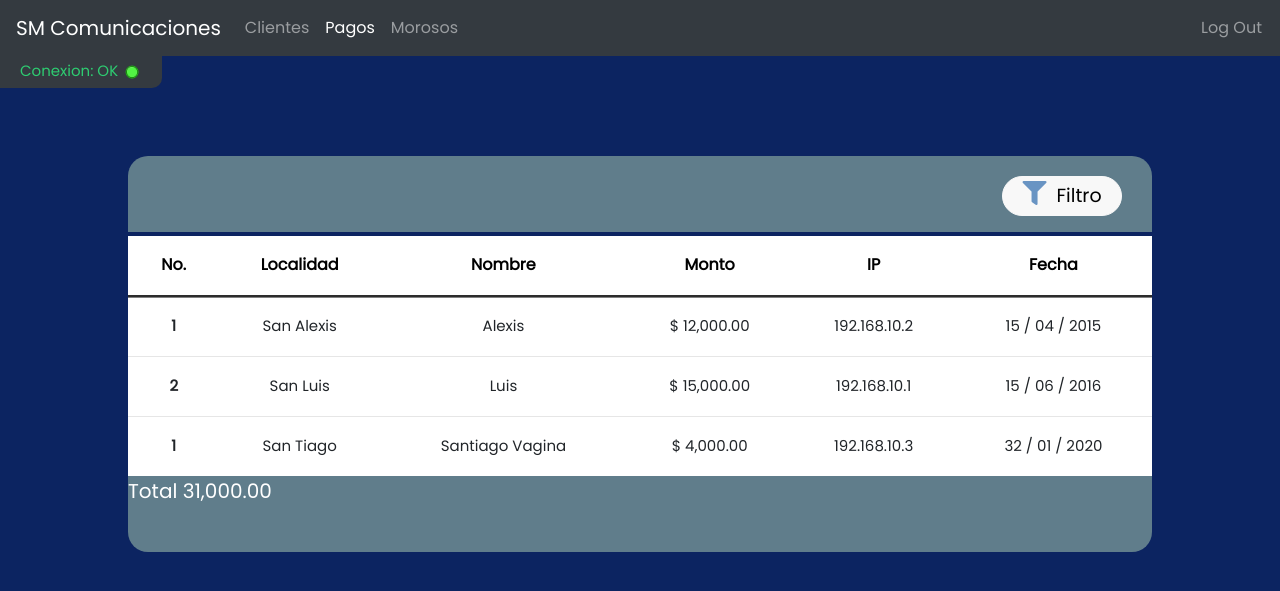
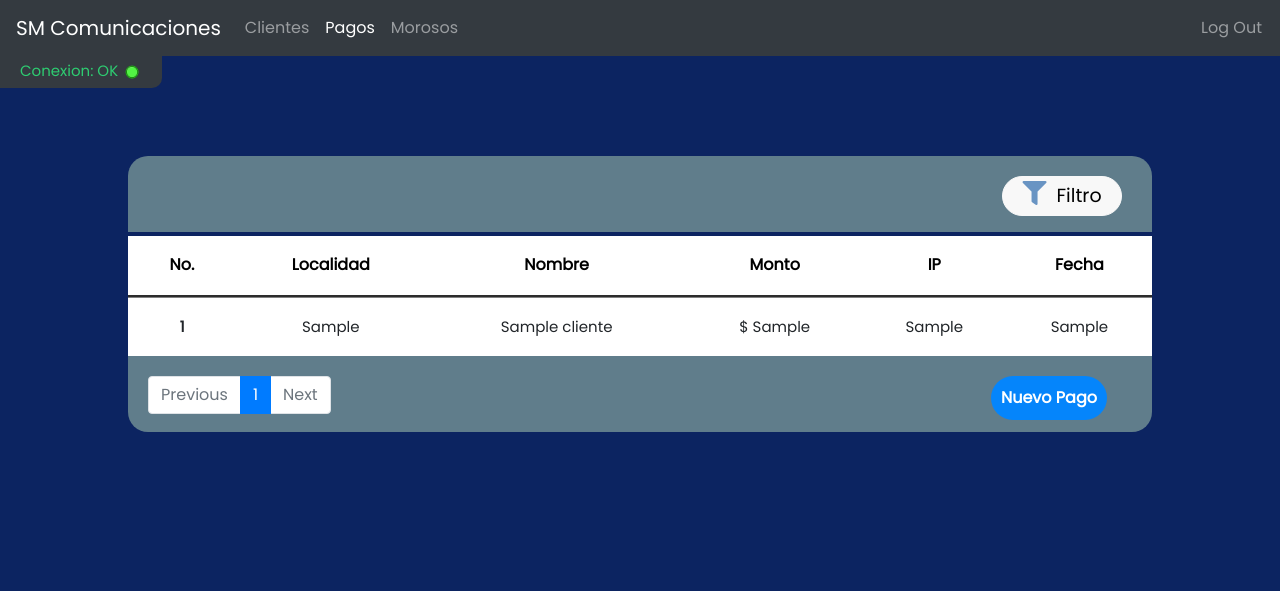
Before and after one commit to SantiagoH3/SM-Comunicaciones, a PHP site: page /pagos.php?pagina=1 in a window 1280 px wide. Shown: the top 591 px of the page. Run offline with PHP 8.4, Linux system fonts and the light colour scheme; tables that the repository leaves empty hold one stand-in row (values such as "Sample post"); some libraries are stand-ins or nearby versions.

Commit message:
Creando vista pagos con BD.

```diff
--- a/altacliente.php
+++ b/altacliente.php
@@ -2,7 +2,7 @@
 include ("DBconection.php");
 if(!isset($_POST['nombre']) &&  !isset($_POST['localidad']) && !isset($_POST['telefono']) && !isset($_POST['ip'])){
   header("Location: clientes.php");
-}else{
+} else {
   //Creamos el cleinte
   $nombre=$_POST['nombre'];
   $localidad=$_POST['localidad'];
--- a/pagos.php
+++ b/pagos.php
@@ -1,5 +1,32 @@
 <?php
     include "DBconection.php";
+
+    $sql = 'SELECT * FROM pagos';
+    $sentencia = $pdo->prepare($sql);
+    $sentencia->execute();
+    $res = $sentencia->fetchAll();
+
+    $total_pagos = $sentencia->rowCount();
+    $pagos_x_pagina = 10;
+    $paginas = $total_pagos/$pagos_x_pagina;
+    $paginas = ceil($paginas);
+
+    if (!$_GET){
+        header('Location:pagos.php?pagina=1');
+    }
+
+    if ($_GET['pagina']>$paginas || $_GET['pagina']<1){
+        header('Location:pagos.php?pagina=1');
+    }
+
+    $iniciar = ($_GET['pagina']-1)*$pagos_x_pagina;
+    $sql_pagos = 'SELECT * FROM pagos LIMIT :iniciar,:pagos';
+    $sentencia_pagos = $pdo->prepare($sql_pagos);
+    $sentencia_pagos->bindParam(':iniciar', $iniciar, PDO::PARAM_INT);
+    $sentencia_pagos->bindParam(':pagos', $pagos_x_pagina, PDO::PARAM_INT);
+    $sentencia_pagos->execute();
+
+    $resultado_pagos = $sentencia_pagos->fetchAll();
 ?>
 <!DOCTYPE html>
 <html lang="en">
@@ -38,7 +65,6 @@
         </div>
       </nav>
 <body style='font-family: poppins; background-color: #0c2461;'>
-
     <div class="table-container">
         <div class="table-header">
             <button class="btn-filtro" type="image" value="Filtro" src="../src/assets/filter.svg"><i class="fa fa-filter"></i><span class="filtro">&nbsp;&nbsp;Filtro</span></button>
@@ -55,36 +81,99 @@
                     </tr>
                 </thead>
                 <tbody>
+                    <?php
+                            foreach($resultado_pagos as $row){
+                                $resultado = mysqli_query($conexion,'SELECT * FROM clientes WHERE id_cliente ='.$row[1]);
+                                while($dato = mysqli_fetch_array($resultado)){
+                            echo '
                         <tr>
-                            <th scope="row">1</th>
-                            <td>San Alexis</td>
-                            <td>Alexis</td>
-                            <td>$ 12,000.00</td>
-                            <td>192.168.10.2</td>
-                            <td>15 / 04 / 2015</td>
+                            <th scope="row">
+                                '.$row[0].'
+                            </th>
+                            <td>
+                                '.$dato["localidad"].'
+                            </td>
+                            <td>
+                                '.$dato["nombre"].'
+                            </td>
+                            <td>
+                                $ '.$row[3].'
+                            </td>
+                            <td>
+                                '.$dato["dir_ip"].'
+                            </td>
+                            <td>
+                                '.$row[4].'
+                            </td>
                         </tr>
-                        <tr>
-                            <th scope="row">2</th>
-                            <td>San Luis</td>
-                            <td>Luis</td>
-                            <td>$ 15,000.00</td>
-                            <td>192.168.10.1</td>
-                            <td>15 / 06 / 2016</td>
-                        </tr>
-                        <tr>
-                            <th scope="row">1</th>
-                            <td>San Tiago</td>
-                            <td>Santiago Vagina </td>
-                            <td>$ 4,000.00</td>
-                            <td>192.168.10.3</td>
-                            <td>32 / 01 / 2020</td>
-                        </tr>
+                        ';
+                        }
+                    }
+                    ?>
                 </tbody>
             </table>
-                <div class="table-footer">
-                    <spam class="total" >Total 31,000.00</spam>
+            <div class="row table-footer">
+                <div class="paginacion col-md-6 col-lg-6">
+                    <nav aria-label="Page navigation example">
+                        <ul class="pagination">
+
+                            <li class="page-item <?php echo $_GET['pagina']<=1? 'disabled': '' ?>">
+                                <a class="page-link" href="pagos.php?pagina=<?php echo $_GET['pagina']-1 ?>">
+                                    Previous
+                                </a>
+                            </li>
+
+                            <?php for($i=0;$i<$paginas;$i++): ?>
+                                <li class="page-item <?php echo $_GET['pagina']==$i+1 ? 'active' : '' ?>">
+                                    <a class="page-link" href="pagos.php?pagina=<?php echo $i+1 ?>">
+                                        <?php echo $i+1 ?>
+                                    </a>
+                                </li>
+                            <?php endfor ?>
+
+                            <li class="page-item <?php echo $_GET['pagina']>=$paginas? 'disabled': '' ?>">
+                                <a class="page-link" href="pagos.php?pagina=<?php echo $_GET['pagina']+1 ?>">
+                                    Next
+                                </a>
+                            </li>
+                        </ul>
+                    </nav>
+                </div>
+                <div class="nuevo-cliente col-md-6 col-lg-6">
+                    <button class="btn-nc" data-toggle="modal" data-target="#exampleModal" type="submit">Nuevo Pago</button>
                 </div>
             </div>
-
+    </div>
+    <!-- Modal -->
+    <div class="modal fade" id="exampleModal" tabindex="-1" role="dialog" aria-labelledby="exampleModalLabel" aria-hidden="true" data-backdrop="static" data-keyboard="false">
+        <div class="modal-dialog modal-dialog-centered" role="document">
+            <div class="modal-content">
+                <div class="modal-header">
+                    <h4 class="modal-title">Nuevo Pago</h4>
+                </div>
+                <div class="modal-body">
+                    <form action="altapago.php" method="post">
+                        <div class="form-group">
+                            <input id="localidad" type="text" class="input-nc nc-nombre border-nc" name="localidad" placeholder="Localidad" required="required">
+                        </div>
+                        <div class="form-group">
+                            <input id="nombre" type="text" class="input-nc nc-telefono border-nc" name="cliente_id" placeholder="Cliente ID" required="required">
+                        </div>
+                        <div class="form-group">
+                            <input type="text" class="input-nc nc-monto border-nc" name="monto" placeholder="Monto" required="required">
+                        </div>
+                        <div class="form-group">
+                            <input id="meses" type="text" class="input-nc np-border" name="meses" placeholder="Meses" required="required">
+                        </div>
+                        <div class="modal-footer">
+                            <!-- <button type="button" id="limpiar-nc" class="btn-mnc btn-limpiar">Limpiar</button> -->
+                            <button type="button" class="btn-mnc btn-cerrar" data-dismiss="modal">Cerrar</button>
+                            <button type="submit" class="btn-mnc btn-guardar">Guardar</button>
+                        </div>
+                    </form>
+                </div>
+            </div>
+        </div>
+    </div>
 </body>
 </html>
```
Also changed, not shown: Database/SMcom_db.sql (+4 -3 lines), altapago.php (added, +20 -0 lines), 1 other file. Lines whose indentation alone changed are shown as unchanged.
